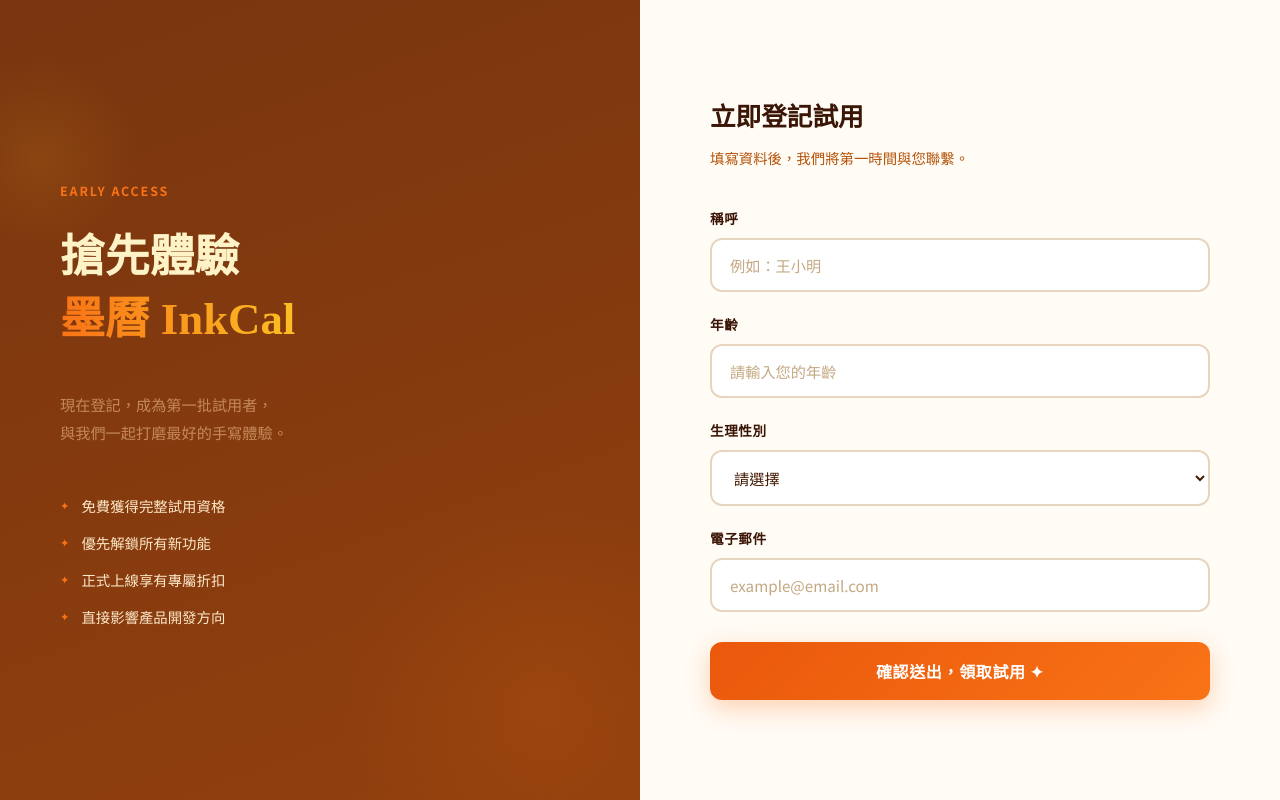
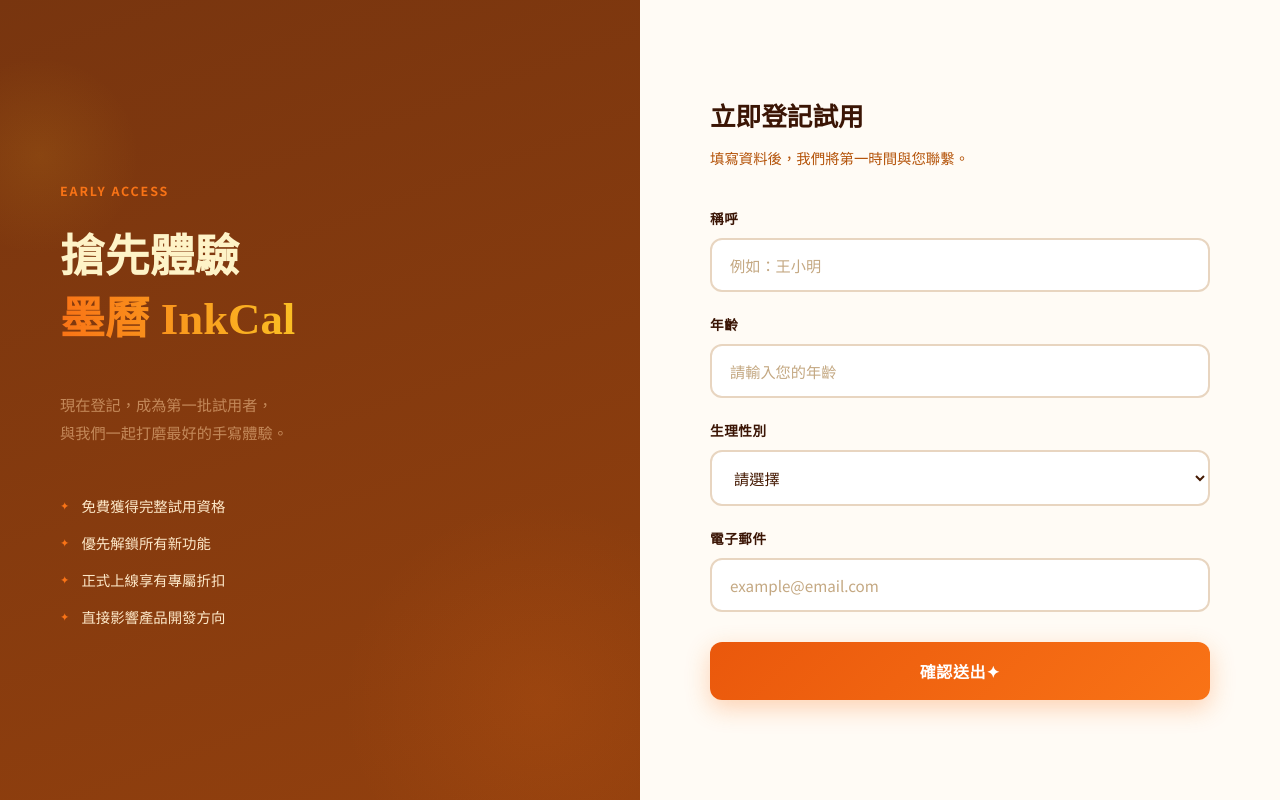
Before and after one commit to yichen-bear/--UI--, a plain HTML site: page index.html in a window 1280 px wide. Shown: the part 2262-3062 px from the top of the page. Drawn offline with nearby package versions, Linux system fonts and the light colour scheme.

Commit message:
word change

```diff
--- a/index.html
+++ b/index.html
@@ -1157,7 +1157,7 @@
                             <label>電子郵件</label>
                             <input type="email" placeholder="example@email.com" required>
                         </div>
-                        <button type="submit" class="submit-btn">確認送出，領取試用 ✦</button>
+                        <button type="submit" class="submit-btn">確認送出✦</button>
                     </form>
                 </div>
             </div>
```
